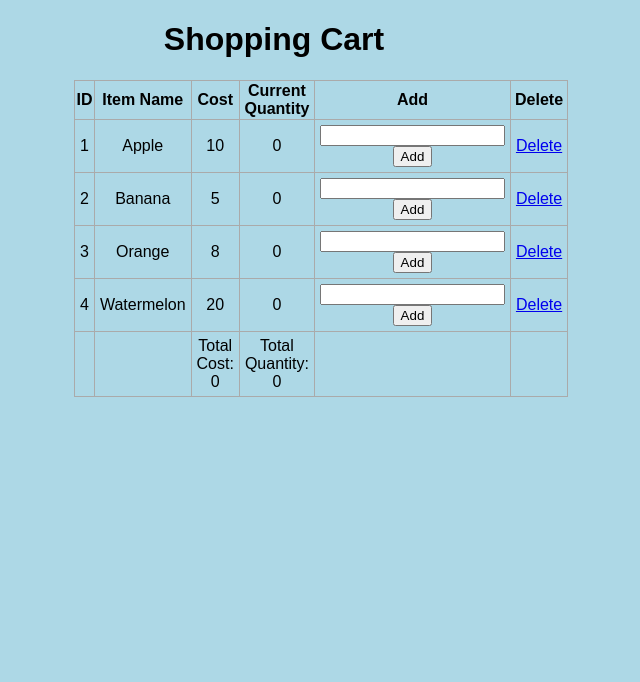
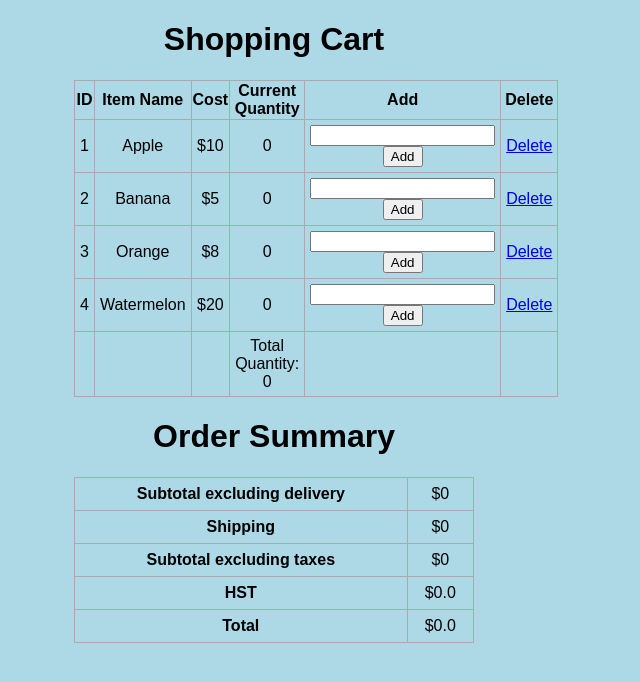
Before and after one commit to shribyte/NewShoppingCart, a Flask app: page / in a window 1280 px wide. Shown: the top 682 px of the page, without its empty margins (366-1006 px from the left). Run offline with Flask 3, Linux system fonts and the light colour scheme.

Commit message:
Added order summary table and functionality.

```diff
--- a/app.py
+++ b/app.py
@@ -36,13 +36,28 @@ def index():
     cartitems = CartItem.query.all()
     total_quantity = 0
     total_cost = 0
+    shipping_cost = 0
+    total_prehst = 0
+    hst = 0
+    total = 0
     try:
         for cartitem in cartitems:
             total_quantity += (cartitem.quantity)
             total_cost += (cartitem.quantity) * (cartitem.cost)
-        return render_template('index.html', cartitems=cartitems, total_quantity=total_quantity, total_cost=total_cost)
+        if 0 < total_cost < 50:
+            shipping_cost = 15
+        elif 50 <= total_cost < 100:
+            shipping_cost = 5
+        else:
+            shipping_cost = 0
+        total_prehst = total_cost + shipping_cost
+        hst = round(0.13 * total_prehst, 2)
+        total = total_prehst + hst
+        return render_template('index.html', cartitems=cartitems, total_quantity=total_quantity, total_cost=total_cost, \
+            shipping_cost=shipping_cost, total_prehst=total_prehst, hst=hst, total=total)
     except:
-        return render_template('index.html', cartitems=cartitems, total_quantity=total_quantity, total_cost=total_cost)
+        return render_template('index.html', cartitems=cartitems, total_quantity=total_quantity, total_cost=total_cost, \
+            shipping_cost=shipping_cost, total_prehst=total_prehst, hst=hst, total=total)
 
 
 @app.route('/add/<int:id>', methods=['POST'])
--- a/templates/index.html
+++ b/templates/index.html
@@ -20,7 +20,7 @@
         <tr>
             <td>{{ cartitem.id }}</td>
             <td>{{ cartitem.name }}</td>
-            <td>{{ cartitem.cost }}</td>
+            <td>${{ cartitem.cost }}</td>
             <td>{{ cartitem.quantity }}</td>
             <td>
                 <form action="/add/{{cartitem.id}}" method="POST">
@@ -34,11 +34,34 @@
         <tr>
             <td></td>
             <td></td>
-            <td>Total Cost: {{ total_cost }}</td>
+            <td></td>
             <td>Total Quantity: {{ total_quantity }}</td>
             <td></td>
             <td></td>
         </tr>
     </table>
+    <h1 style="text-align: center">Order Summary</h1>
+    <table>
+        <tr>
+            <th>Subtotal excluding delivery</th>
+            <td>${{ total_cost }}</td>
+        </tr>
+        <tr>
+            <th>Shipping</th>
+            <td>${{ shipping_cost }}</td>
+        </tr>
+        <tr>
+            <th>Subtotal excluding taxes</th>
+            <td>${{ total_prehst }}</td>
+        </tr>
+        <tr>
+            <th>HST</th>
+            <td>${{ hst }}</td>
+        </tr>
+        <tr>
+            <th>Total</th>
+            <td>${{ total }}</td>
+        </tr>
+    </table>
 </div>
 {% endblock %}
```
Also changed, not shown: instance/test.db.
